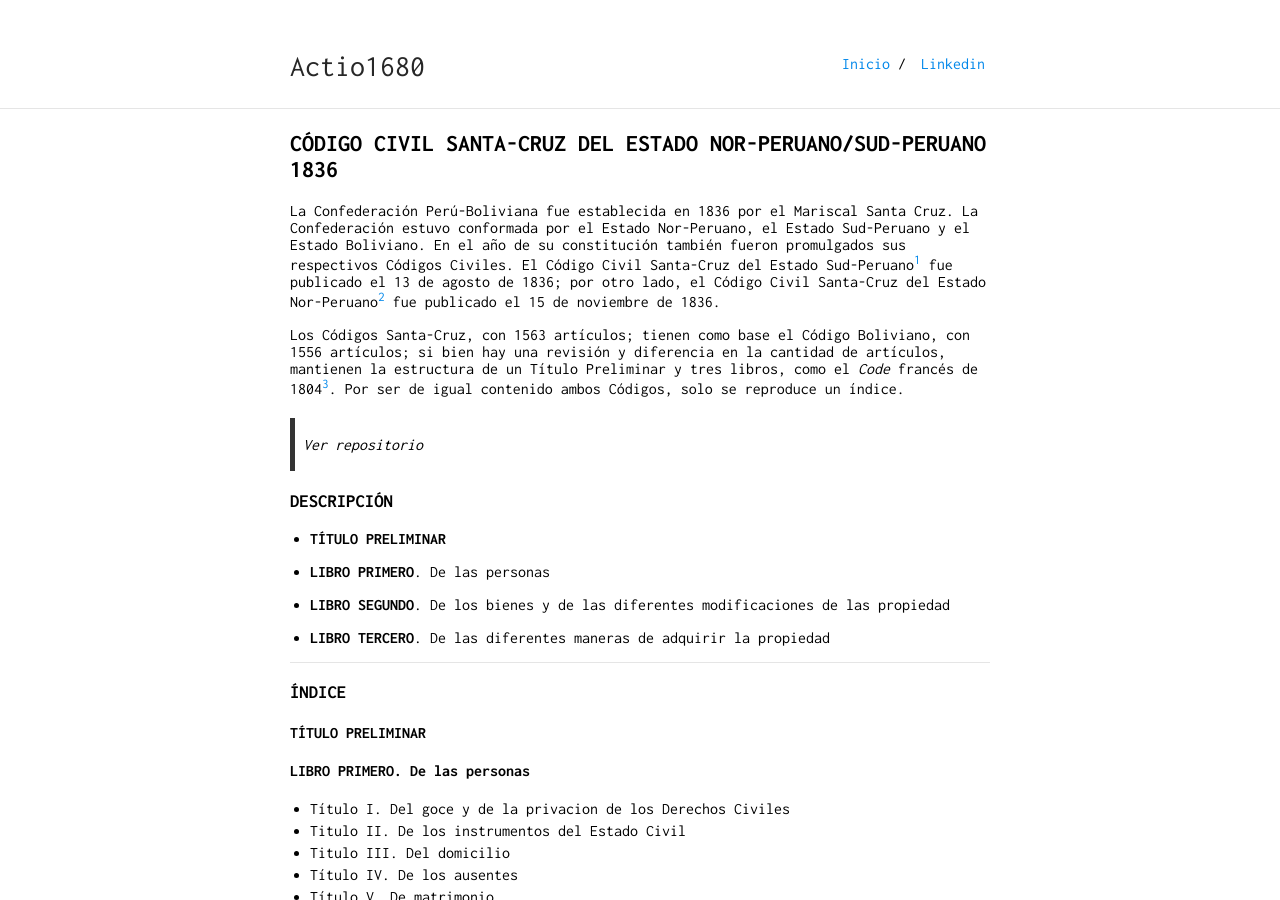
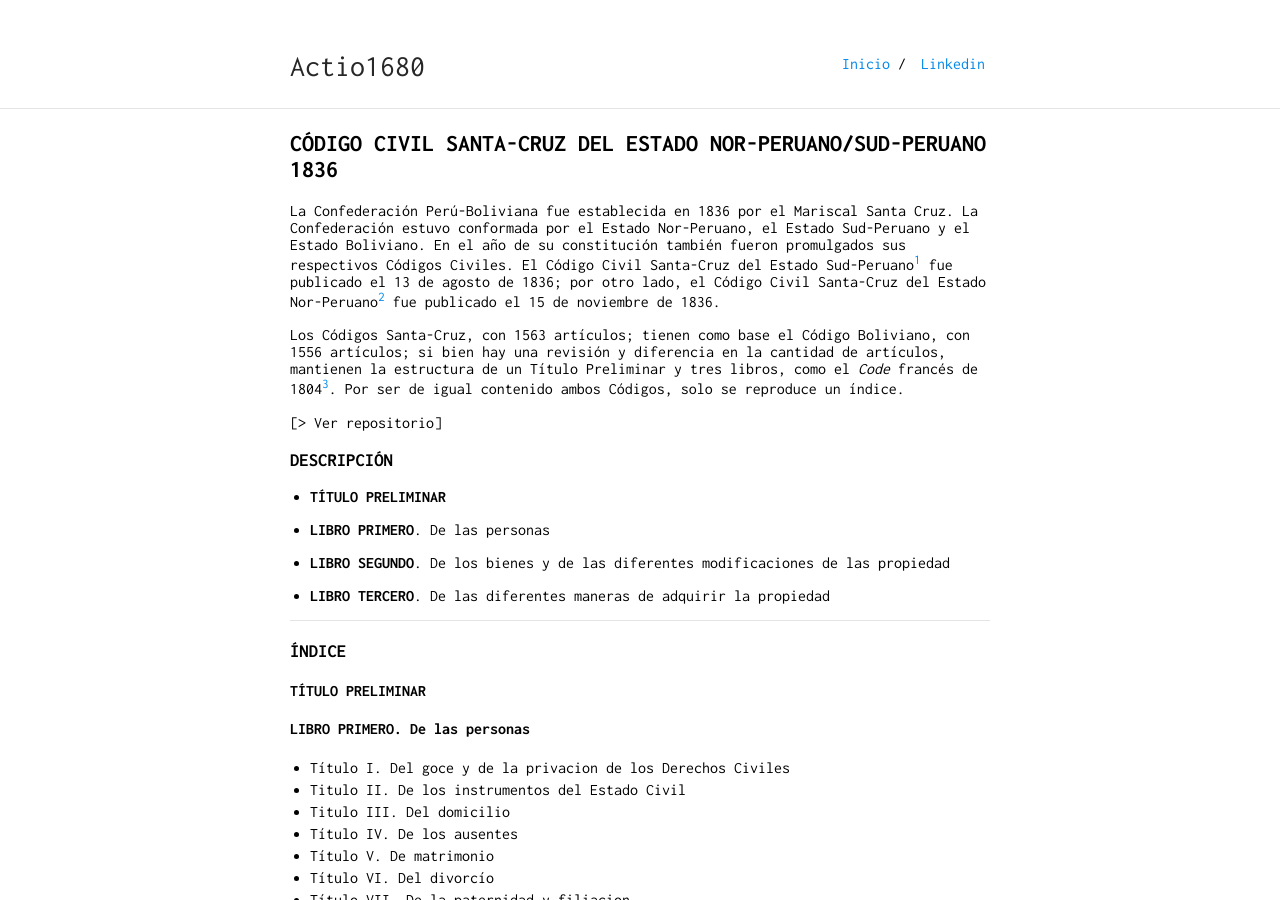
Before and after one commit to actio1680/actio1680.github.io, a Jekyll site: the page built from paginas/cc1836.md, in a window 1280 px wide and 900 px high. Built offline with Jekyll 4.4.1, drawn with Linux system fonts in a browser that asks for light colours; our own code applies the rules of GitHub Pages for plain Markdown files.

Commit message:
Update cc1836.md

```diff
--- a/paginas/cc1836.md
+++ b/paginas/cc1836.md
@@ -7,7 +7,7 @@ La Confederación Perú-Boliviana fue establecida en 1836 por el Mariscal Santa
 
 Los Códigos Santa-Cruz, con 1563 artículos; tienen como base el Código Boliviano, con 1556 artículos; si bien hay una revisión y diferencia en la cantidad de artículos, mantienen la estructura de un Título Preliminar y tres libros, como el *Code* francés de 1804[^3]. Por ser de igual contenido ambos Códigos, solo se reproduce un índice.
 
-> Ver repositorio
+[> Ver repositorio]
 
 ### DESCRIPCIÓN
 
```
